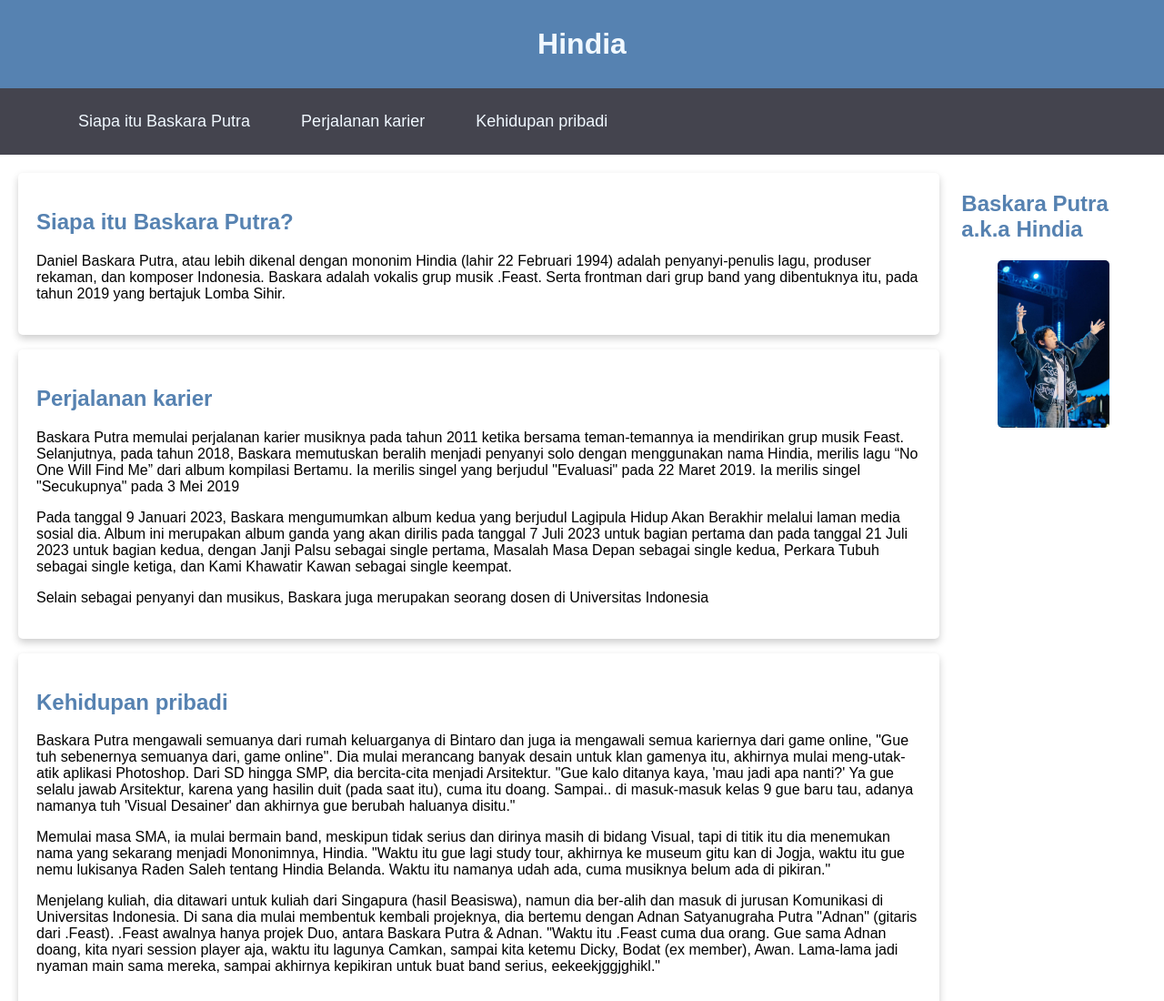
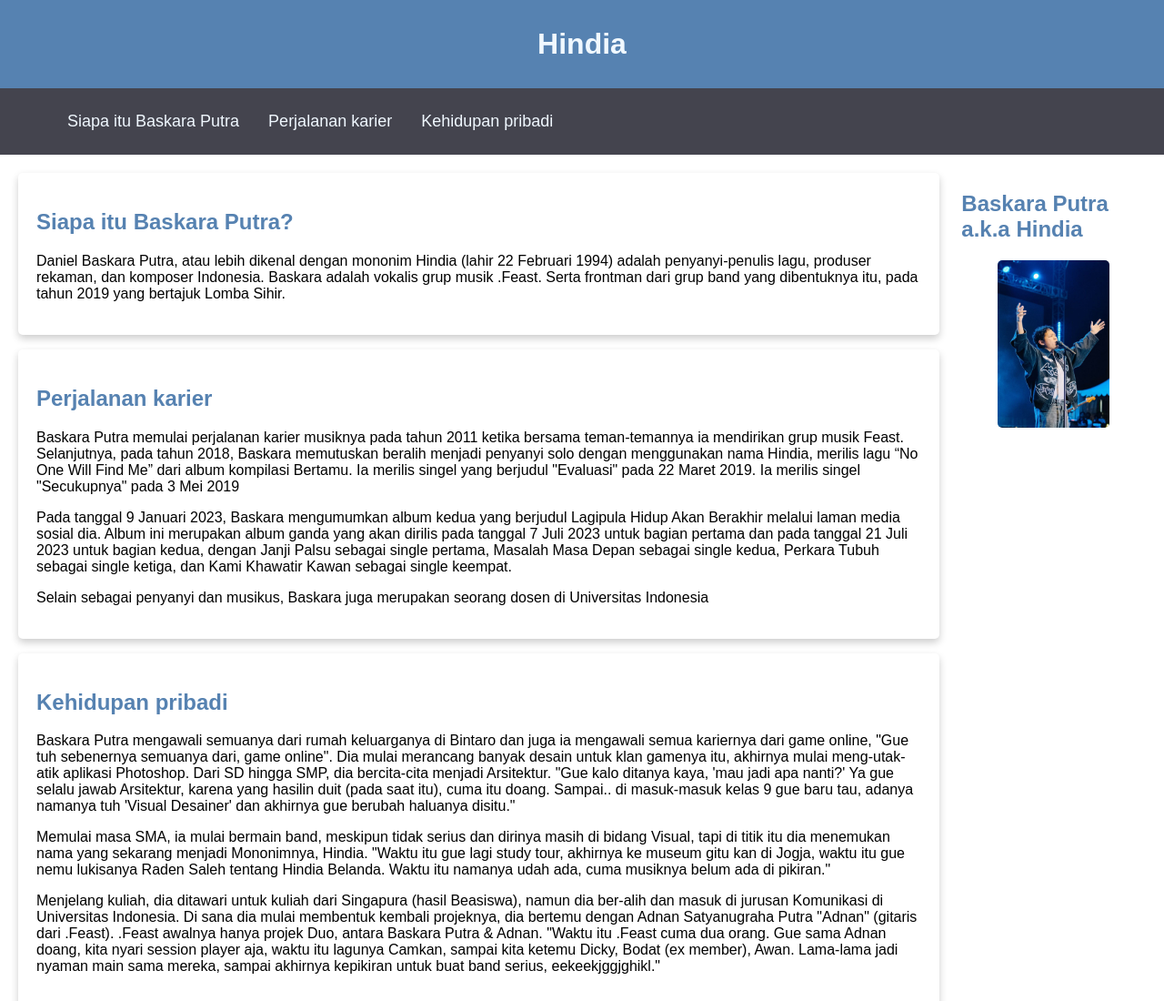
Before and after one commit to argottzz/baskara-putra, a plain HTML site: page index.html in a window 1280 px wide. Shown: the top 1100 px of the page at 91% size. Drawn offline with Linux system fonts and the light colour scheme.

Commit message:
Update website.css

```diff
--- a/css/website.css
+++ b/css/website.css
@@ -35,7 +35,7 @@ nav a {
     font-size: 18px;
     text-decoration: none;
     color: aliceblue;
-    padding: 8px 12px;
+    font-weight: 400;
     border-radius: 5px;
     transition: background-color 0.3s;
 }
```
